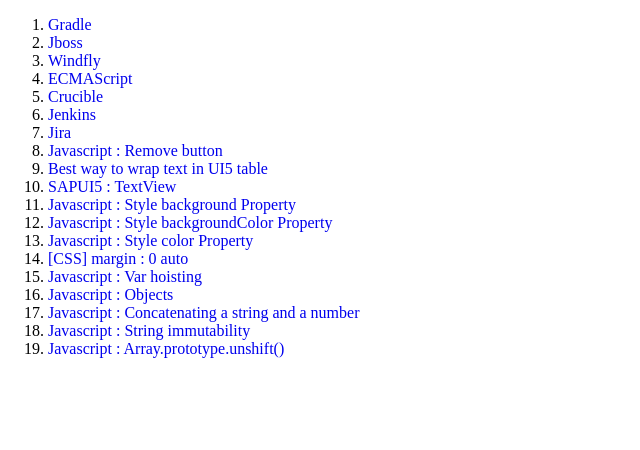
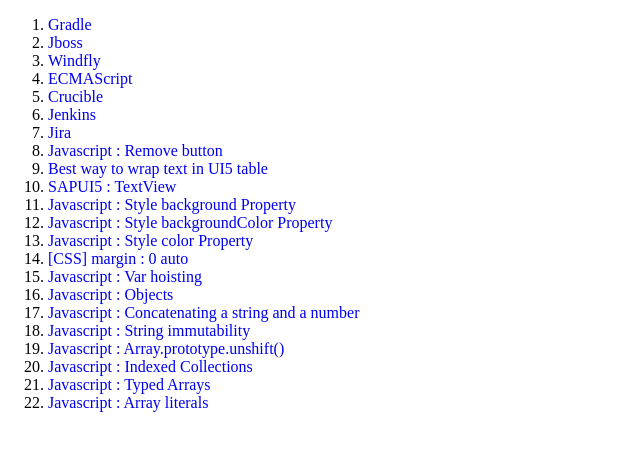
Before and after one commit to pranay2063/pranay2063.github.io, a plain HTML site: page PM/index.html in a window 1280 px wide. Shown: the whole page, without its empty margins (0-640 px from the left). Drawn offline with Linux system fonts and the light colour scheme.

Commit message:
Update index.html

```diff
--- a/PM/index.html
+++ b/PM/index.html
@@ -30,6 +30,9 @@
             <li><a target="_blank" href="https://developer.mozilla.org/en-US/docs/Learn/JavaScript/First_steps/Strings#Numbers_versus_strings" title="Numbers vs strings" > Javascript : Concatenating a string and a number </a></li>
             <li><a target="_blank" href="http://stackoverflow.com/questions/51185/are-javascript-strings-immutable-do-i-need-a-string-builder-in-javascript" title="string immutability" > Javascript : String immutability </a></li>
             <li><a target="_blank" href="https://developer.mozilla.org/en-US/docs/Web/JavaScript/Reference/Global_Objects/Array/unshift" title="Array.prototype.unshift()" > Javascript : Array.prototype.unshift() </a></li>
+            <li><a target="_blank" href="https://developer.mozilla.org/en-US/docs/Web/JavaScript/Guide/Indexed_collections" title="Indexed Collections" > Javascript : Indexed Collections </a></li>
+            <li><a target="_blank" href="https://developer.mozilla.org/en-US/docs/Web/JavaScript/Guide/Indexed_collections#Typed_Arrays" title="Typed Arrays" > Javascript : Typed Arrays </a></li>
+            <li><a target="_blank" href="https://developer.mozilla.org/en-US/docs/Web/JavaScript/Guide/Grammar_and_types#Array_literals" title="Array literals" > Javascript : Array literals </a></li>
         </ol>
     </body>
 
```
